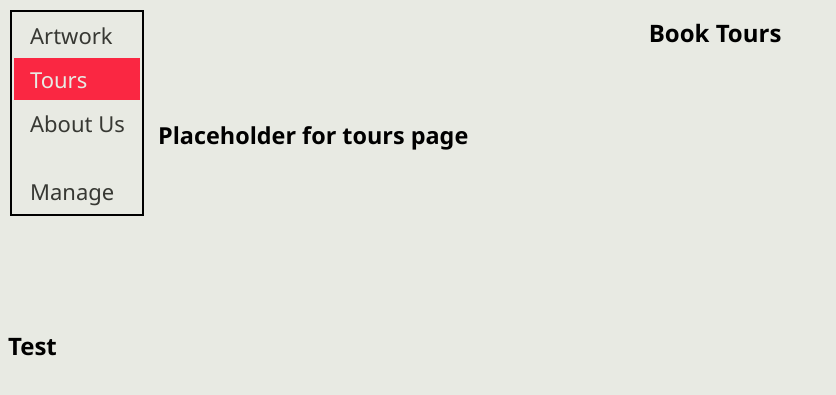
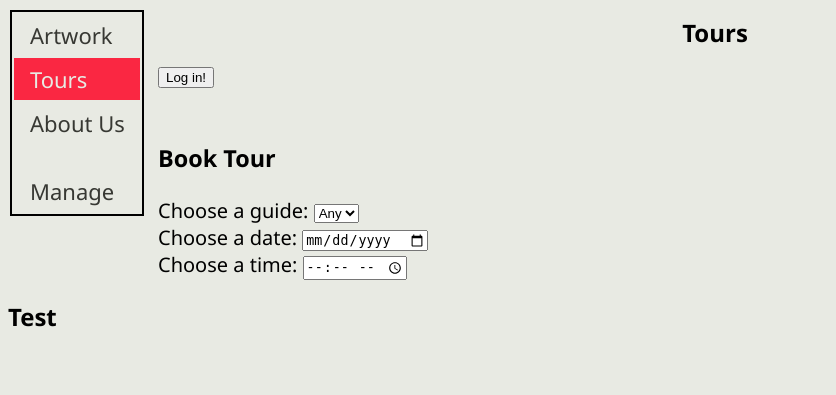
Before and after one commit to carllane/csi_3450, a PHP site: page /tours.php in a window 1280 px wide. Shown: the top 395 px of the page, without its empty margins (0-836 px from the left). Run offline with PHP 8.4, Linux system fonts and the light colour scheme; data that the repository does not hold is empty.

Commit message:
added some gizmos to tours page

```diff
--- a/tours.php
+++ b/tours.php
@@ -6,7 +6,8 @@
 </head>
 <body>
     <div class="header">
-        <h1>Book Tours</h1>
+        <h1>Tours</h1>
+        <button>Log in!</button>
     </div>
     <div class="sidenav">
         <a href="artwork.php">Artwork</a>
@@ -16,7 +17,19 @@
         <a href="manage.php">Manage</a>
     </div>
     <div class="main">
-        <h3>Placeholder for tours page</h3> <br><br><br><br><br>
+        <h3>Book Tour</h3>
+        <form>
+            <label for="guide">Choose a guide:</label>
+            <select id="guide" name="guide">
+                <option value="*" selected>Any</option>
+            </select>
+            <br>
+            <label for="tourdate">Choose a date:</label>
+            <input type="date" id="tourdate" name="tourdate">
+            <br>
+            <label for="tourtime">Choose a time:</label>
+            <input type="time" id="tourtime" name="tourtime">
+        </form>
     </div>
 </body>
 </html>
```
